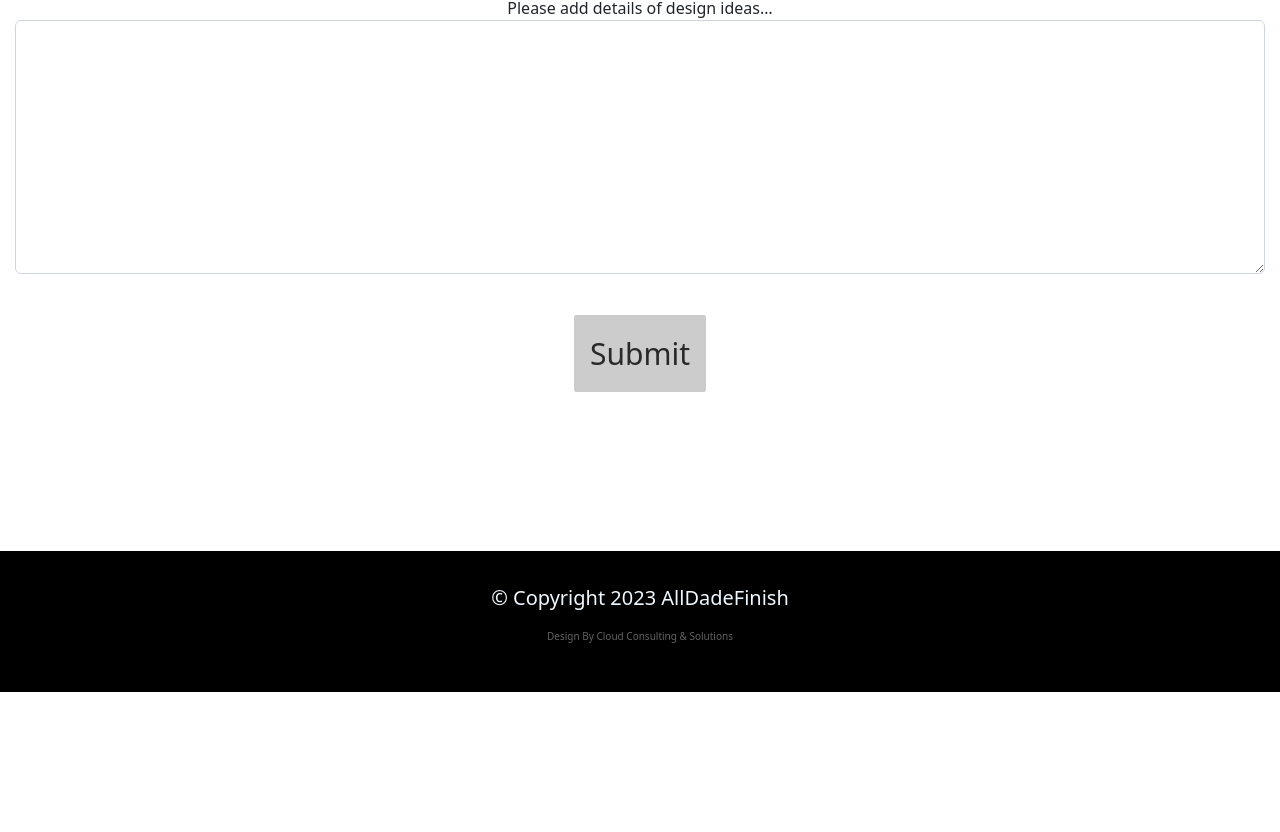
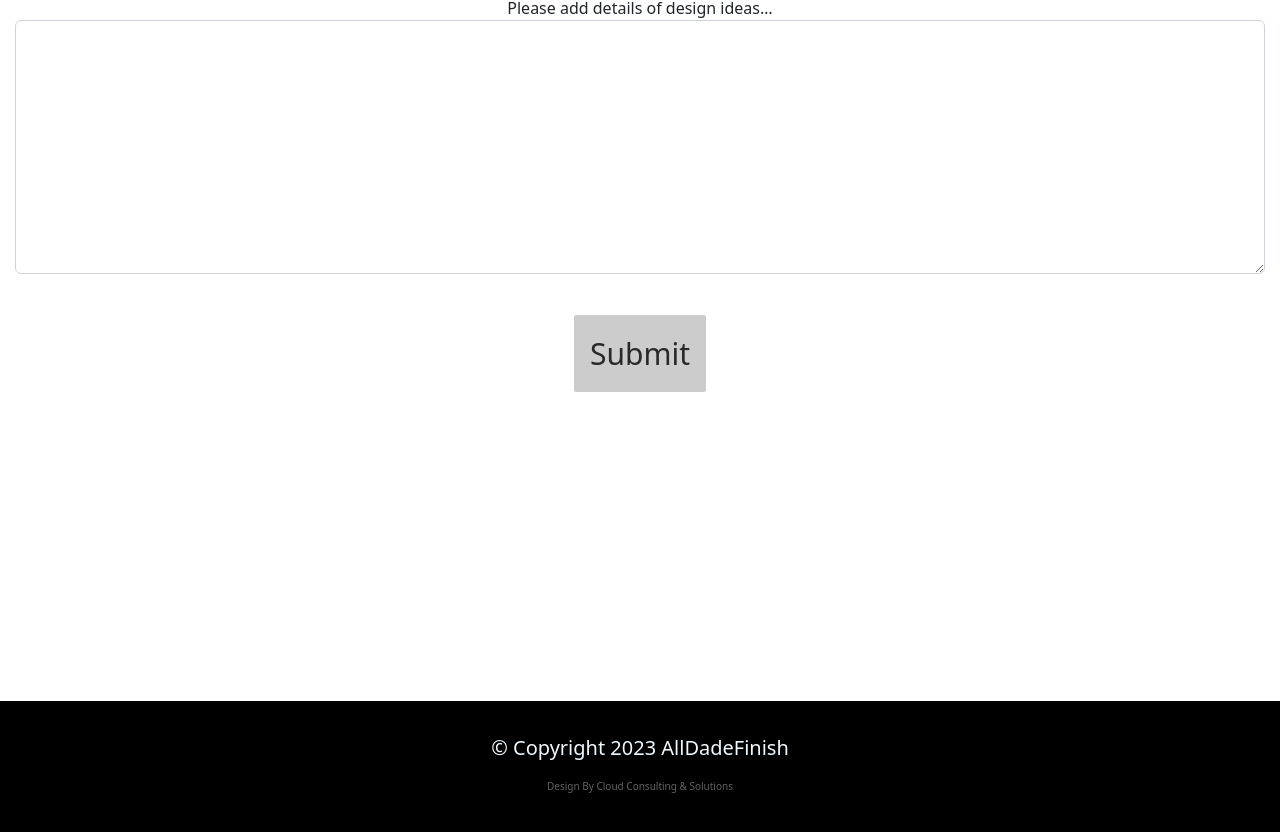
Before and after one commit to CCS-2022/all_dade_finish, a React (Create React App) app: page / in a window 1280 px wide. Shown: the part 3122-3954 px from the top of the page. Before the commit the page ends 3814 px from the top, so only its background shows below. Built offline with nearby package versions, Linux system fonts and the light colour scheme.

Commit message:
Updated Footer.css

```diff
--- a/src/components/Footer/Footer.css
+++ b/src/components/Footer/Footer.css
@@ -22,8 +22,16 @@
 .main-footer {
   background: black;
   padding: 32px;
-  margin-top: 48px;
+  margin-top: 80px;
 
+}
+
+@media only screen and (max-width: 1400px) {
+  .main-footer {
+    background: black;
+    padding: 32px;
+    margin-top: 450px;
+  }
 }
 
 @keyframes footer-appear {
```
